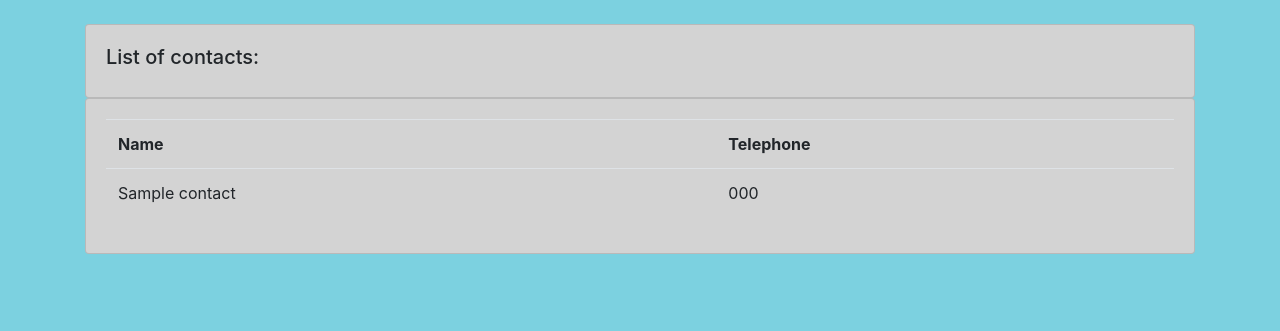
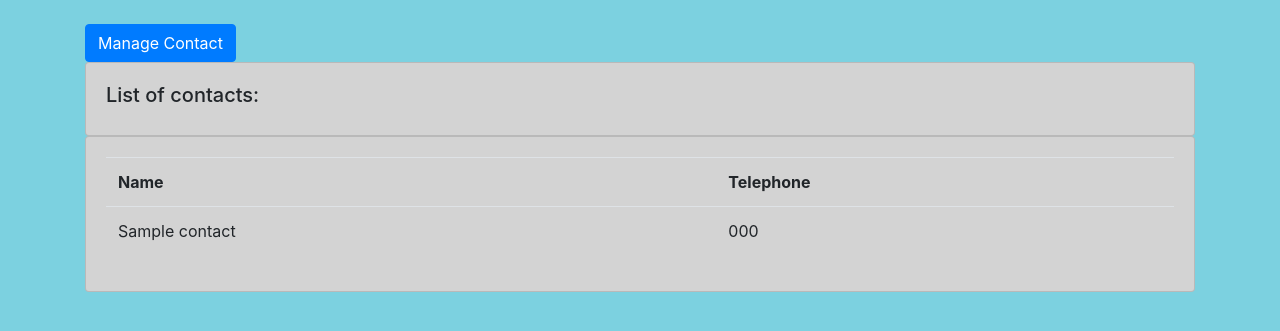
Before and after one commit to bilbisli/SecureCity, a Django app: page /ContactManagement/ in a window 1280 px wide. Shown: the part 56-387 px from the top of the page. Run offline with Django 4.2, Linux system fonts and the light colour scheme; a user stored in the database is signed in; tables that the repository leaves empty hold one stand-in row (values such as "Sample post").

Commit message:
BSPM2022T29-127

```diff
--- a/SecureCity/HomePage/templates/HomePage/ContactPage.html
+++ b/SecureCity/HomePage/templates/HomePage/ContactPage.html
@@ -13,6 +13,9 @@
 <br>
 		<div class="row">
 			<div class="col-md">
+                    {% if user.is_superuser %}
+						<a class="btn btn-primary" href="http://127.0.0.1:8000/admin/Contact/contact/" role="button">Manage Contact</a>
+                    {% endif %}
 				<div class="card card-body" id="general">
 					<h5>List of contacts:</h5>
 				</div>
```
